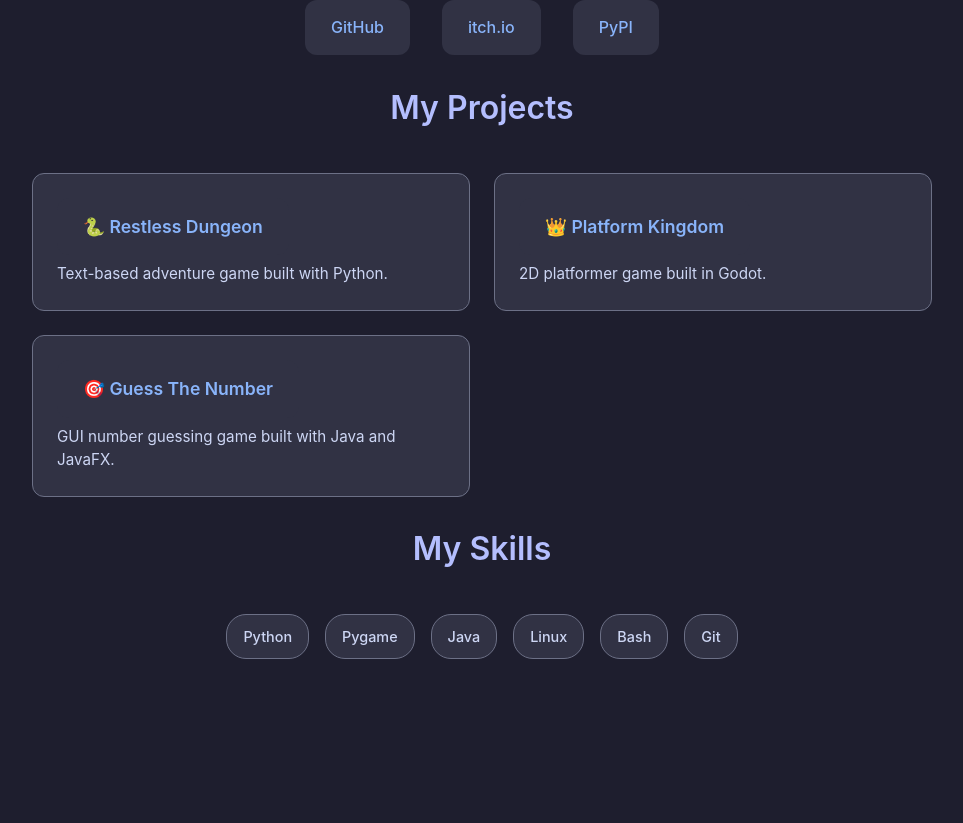
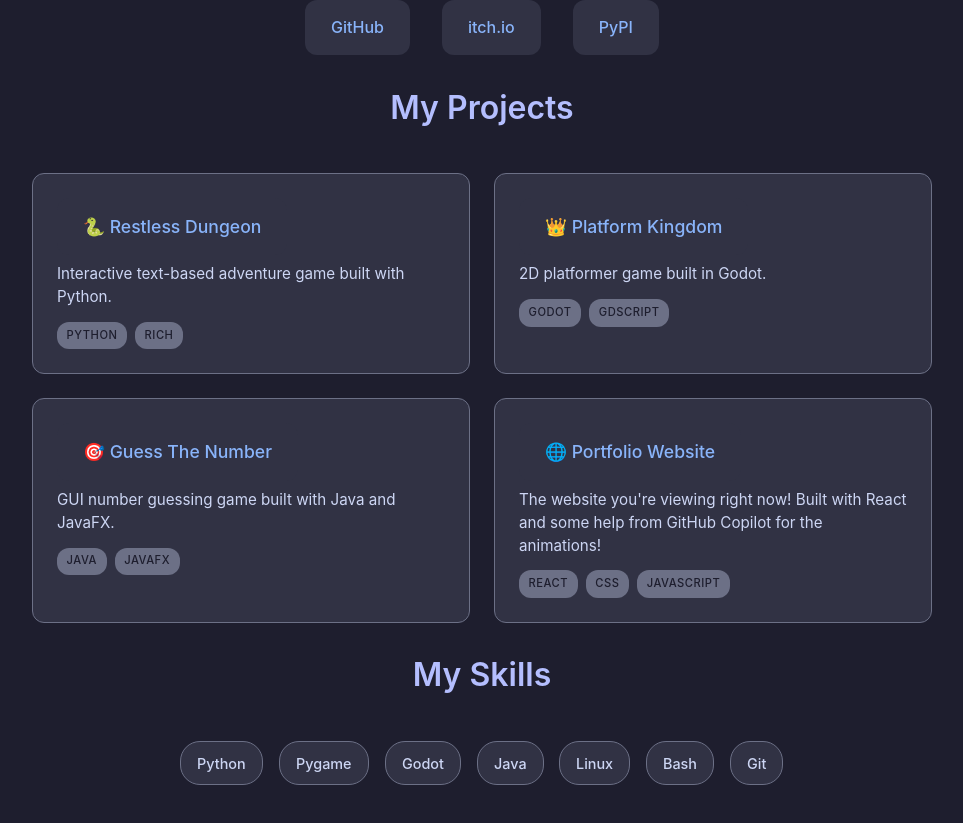
Before and after one commit to Dekoder-py/personal-website, a React (Create React App) app: page / in a window 1280 px wide. Shown: the part 703-1526 px from the top of the page, without its empty margins (158-1121 px from the left). Before the commit the page ends 1458 px from the top, so only its background shows below. Built offline with nearby package versions, Linux system fonts and the light colour scheme.

Commit message:
update content

```diff
--- a/src/App.css
+++ b/src/App.css
@@ -23,6 +23,18 @@ body {
 
 .App {
   min-height: 100vh;
+  animation: pageEnter 0.8s ease-out;
+}
+
+@keyframes pageEnter {
+  from {
+    opacity: 0;
+    transform: translateY(20px);
+  }
+  to {
+    opacity: 1;
+    transform: translateY(0);
+  }
 }
 
 h1 {
@@ -70,121 +82,7 @@ p {
   align-items: center;
   justify-content: center;
   text-align: center;
-}
-
-.App-body {
-  background-color: var(--base);
-  padding: 4rem 2rem 6rem 2rem;
-  display: flex;
-  flex-direction: column;
-  align-items: center;
-  text-align: center;
-}
-
-.App-body ul {
-  list-style: none;
-  padding: 0;
-  margin: 0;
-  display: flex;
-  gap: 2rem;
-  flex-wrap: wrap;
-  justify-content: center;
-}
-
-.App-body li {
-  margin: 0;
-}
-
-.App-body a {
-  display: inline-flex;
-  align-items: center;
-  padding: 0.8rem 1.5rem;
-  background: var(--surface);
-  color: var(--accent);
-  text-decoration: none;
-  border-radius: 12px;
-  font-weight: 500;
-  transition: all 0.3s ease;
-  border: 2px solid transparent;
-}
-
-.App-body a:hover {
-  background: var(--accent);
-  color: var(--base);
-  transform: translateY(-2px);
-  box-shadow: 0 8px 25px rgba(137, 180, 250, 0.3);
-}
-
-a {
-  color: var(--accent);
-}
-
-.skills {
-  display: flex;
-  gap: 1rem;
-  flex-wrap: wrap;
-  justify-content: center;
-  margin-top: 1rem;
-}
-
-.skill {
-  padding: 0.6rem 1rem;
-  background: var(--surface);
-  color: var(--text);
-  border-radius: 20px;
-  font-size: 0.9rem;
-  font-weight: 500;
-  border: 1px solid var(--muted);
-  transition: all 0.3s ease;
-}
-
-.skill:hover {
-  background: var(--lavender);
-  color: var(--base);
-  transform: scale(1.05);
-}
-
-.projects {
-  display: grid;
-  grid-template-columns: repeat(auto-fit, minmax(300px, 1fr));
-  gap: 1.5rem;
-  margin-top: 1rem;
-  max-width: 900px;
-  width: 100%;
-}
-
-.project {
-  padding: 1.5rem;
-  background: var(--surface);
-  border-radius: 12px;
-  border: 1px solid var(--muted);
-  transition: all 0.3s ease;
-  text-align: left;
-  display: block;
-}
-
-.project:hover {
-  transform: translateY(-4px);
-  box-shadow: 0 8px 25px rgba(137, 180, 250, 0.2);
-  border-color: var(--accent);
-}
-
-.project a {
-  color: var(--accent);
-  font-weight: 600;
-  text-decoration: none;
-  font-size: 1.1rem;
-}
-
-.project a:hover {
-  color: var(--lavender);
-}
-
-.project-description {
-  color: var(--text);
-  margin-top: 0.5rem;
-  font-size: 0.95rem;
-  line-height: 1.5;
+  animation: sectionFadeIn 1s ease-out 0.2s both;
 }
 
 .scroll-indicator {
@@ -193,6 +91,7 @@ a {
   align-items: center;
   padding: 2rem 0;
   background-color: var(--base);
+  animation: sectionFadeIn 1s ease-out 0.6s both;
 }
 
 .scroll-arrow {
@@ -232,3 +131,181 @@ a {
   60% { transform: rotate(0deg); }
   100% { transform: rotate(0deg); }
 }
+
+.App-body {
+  background-color: var(--base);
+  padding: 4rem 2rem 6rem 2rem;
+  display: flex;
+  flex-direction: column;
+  align-items: center;
+  text-align: center;
+}
+
+.App-body > h2:nth-of-type(1) {
+  animation: sectionFadeIn 1s ease-out 1s both;
+}
+
+.App-body > ul {
+  animation: sectionFadeIn 1s ease-out 1.2s both;
+}
+
+.App-body > h2:nth-of-type(2) {
+  animation: sectionFadeIn 1s ease-out 1.4s both;
+}
+
+.projects {
+  display: grid;
+  grid-template-columns: repeat(auto-fit, minmax(300px, 1fr));
+  gap: 1.5rem;
+  margin-top: 1rem;
+  max-width: 900px;
+  width: 100%;
+  animation: sectionFadeIn 1s ease-out 1.6s both;
+}
+
+.App-body > h2:nth-of-type(3) {
+  animation: sectionFadeIn 1s ease-out 1.8s both;
+}
+
+.skills {
+  display: flex;
+  gap: 1rem;
+  flex-wrap: wrap;
+  justify-content: center;
+  margin-top: 1rem;
+  animation: sectionFadeIn 1s ease-out 2s both;
+}
+
+.skill {
+  padding: 0.6rem 1rem;
+  background: var(--surface);
+  color: var(--text);
+  border-radius: 20px;
+  font-size: 0.9rem;
+  font-weight: 500;
+  border: 1px solid var(--muted);
+  transition: all 0.3s ease;
+  animation: skillPop 0.5s ease-out calc(2.2s + var(--skill-delay, 0s)) both;
+}
+
+@keyframes skillPop {
+  from {
+    opacity: 0;
+    transform: scale(0.8);
+  }
+  to {
+    opacity: 1;
+    transform: scale(1);
+  }
+}
+
+.skill:hover {
+  background: var(--lavender);
+  color: var(--base);
+  transform: scale(1.05);
+}
+
+.project {
+  padding: 1.5rem;
+  background: var(--surface);
+  border-radius: 12px;
+  border: 1px solid var(--muted);
+  transition: all 0.3s ease;
+  text-align: left;
+  display: block;
+  opacity: 0;
+  transform: translateY(30px);
+}
+
+.project.animate-in {
+  opacity: 1;
+  transform: translateY(0);
+}
+
+.project:hover {
+  transform: translateY(-4px);
+  box-shadow: 0 8px 25px rgba(137, 180, 250, 0.2);
+  border-color: var(--accent);
+}
+
+.project a {
+  color: var(--accent);
+  font-weight: 600;
+  text-decoration: none;
+  font-size: 1.1rem;
+}
+
+.project a:hover {
+  color: var(--lavender);
+}
+
+.project-description {
+  color: var(--text);
+  margin-top: 0.5rem;
+  font-size: 0.95rem;
+  line-height: 1.5;
+}
+
+.project-technologies {
+  margin-top: 0.8rem;
+  display: flex;
+  gap: 0.5rem;
+  flex-wrap: wrap;
+}
+
+.tech-tag {
+  padding: 0.3rem 0.6rem;
+  background: var(--muted);
+  color: var(--base);
+  border-radius: 12px;
+  font-size: 0.7rem;
+  font-weight: 500;
+  text-transform: uppercase;
+  letter-spacing: 0.5px;
+}
+
+.App-body ul {
+  list-style: none;
+  padding: 0;
+  margin: 0;
+  display: flex;
+  gap: 2rem;
+  flex-wrap: wrap;
+  justify-content: center;
+  animation: sectionFadeIn 1s ease-out 1.2s both;
+}
+
+.App-body li {
+  margin: 0;
+}
+
+.App-body a {
+  display: inline-flex;
+  align-items: center;
+  padding: 0.8rem 1.5rem;
+  background: var(--surface);
+  color: var(--accent);
+  text-decoration: none;
+  border-radius: 12px;
+  font-weight: 500;
+  transition: all 0.3s ease;
+  border: 2px solid transparent;
+}
+
+.App-body a:hover {
+  background: var(--accent);
+  color: var(--base);
+  transform: translateY(-2px);
+  box-shadow: 0 8px 25px rgba(137, 180, 250, 0.3);
+}
+
+@keyframes sectionFadeIn {
+  from {
+    opacity: 0;
+    transform: translateY(30px);
+  }
+  to {
+    opacity: 1;
+    transform: translateY(0);
+  }
+}
--- a/src/App.js
+++ b/src/App.js
@@ -1,6 +1,65 @@
 import './App.css';
+import { useEffect, useRef } from 'react';
 
 function App() {
+  const projectsRef = useRef(null);
+
+  const scrollToContent = () => {
+    const contentSection = document.querySelector('.App-body');
+    if (contentSection) {
+      contentSection.scrollIntoView({
+        behavior: 'smooth',
+        block: 'start'
+      });
+    }
+  };
+
+  useEffect(() => {
+    const observer = new IntersectionObserver(
+      (entries) => {
+        entries.forEach((entry) => {
+          if (entry.isIntersecting) {
+            const projectCards = entry.target.querySelectorAll('.project');
+            projectCards.forEach((card, index) => {
+              setTimeout(() => {
+                card.classList.add('animate-in');
+              }, index * 150); // Stagger animation by 150ms
+            });
+            // Disconnect after animating to prevent re-triggering
+            observer.unobserve(entry.target);
+          }
+        });
+      },
+      { threshold: 0.1 } // Trigger when 10% of the section is visible
+    );
+
+    // Also check if the element is already in view when component mounts
+    const checkIfInView = () => {
+      if (projectsRef.current) {
+        const rect = projectsRef.current.getBoundingClientRect();
+        const windowHeight = window.innerHeight;
+
+        // If projects section is already visible, trigger animation immediately
+        if (rect.top < windowHeight && rect.bottom > 0) {
+          const projectCards = projectsRef.current.querySelectorAll('.project');
+          projectCards.forEach((card, index) => {
+            setTimeout(() => {
+              card.classList.add('animate-in');
+            }, index * 150);
+          });
+        } else {
+          // Otherwise, set up the observer
+          observer.observe(projectsRef.current);
+        }
+      }
+    };
+
+    // Small delay to ensure DOM is ready
+    setTimeout(checkIfInView, 100);
+
+    return () => observer.disconnect();
+  }, []);
+
   return (
     <div className="App">
       <header className="App-header">
@@ -11,13 +70,13 @@ function App() {
         <p>
         I'm a 15 year old programmer based in New Zealand.
           <br/>
-        I mostly code in python, and I'm currently learning pygame and Java.
+        I mostly code in Python, and I'm currently learning Pygame and Java.
           <br />
         I recently participated in the Hack Club Summer of Making 2025.
         </p>
       </header>
       <div className="scroll-indicator">
-        <div className="scroll-arrow">↓</div>
+        <div className="scroll-arrow" onClick={scrollToContent}>↓</div>
       </div>
       <main className="App-body">
         <h2>My Links</h2>
@@ -28,29 +87,51 @@ function App() {
         </ul>
 
         <h2>My Projects</h2>
-        <div className="projects">
+        <div className="projects" ref={projectsRef}>
           <div className="project">
             <a href="https://pypi.org/project/restless-dungeon/" target="_blank" rel="noopener noreferrer">🐍 Restless Dungeon</a>
-            <div className="project-description">Text-based adventure game built with Python.</div>
+            <div className="project-description">Interactive text-based adventure game built with Python.</div>
+            <div className="project-technologies">
+              <span className="tech-tag">Python</span>
+              <span className="tech-tag">Rich</span>
+            </div>
           </div>
           <div className="project">
             <a href="https://dekoder-py.itch.io/platform-kingdom" target="_blank" rel="noopener noreferrer">👑 Platform Kingdom</a>
             <div className="project-description">2D platformer game built in Godot.</div>
+            <div className="project-technologies">
+              <span className="tech-tag">Godot</span>
+              <span className="tech-tag">GDScript</span>
+            </div>
           </div>
           <div className="project">
             <a href="https://github.com/Dekoder-py/GuessTheNumber" target="_blank" rel="noopener noreferrer">🎯 Guess The Number</a>
             <div className="project-description">GUI number guessing game built with Java and JavaFX.</div>
+            <div className="project-technologies">
+              <span className="tech-tag">Java</span>
+              <span className="tech-tag">JavaFX</span>
+            </div>
+          </div>
+          <div className="project">
+            <a href="https://github.com/Dekoder-py/personal-website" target="_blank" rel="noopener noreferrer">🌐 Portfolio Website</a>
+            <div className="project-description">The website you're viewing right now! Built with React and some help from GitHub Copilot for the animations!</div>
+            <div className="project-technologies">
+              <span className="tech-tag">React</span>
+              <span className="tech-tag">CSS</span>
+              <span className="tech-tag">JavaScript</span>
+            </div>
           </div>
         </div>
 
         <h2>My Skills</h2>
         <div className="skills">
-          <span className="skill">Python</span>
-          <span className="skill">Pygame</span>
-          <span className="skill">Java</span>
-          <span className="skill">Linux</span>
-          <span className="skill">Bash</span>
-          <span className="skill">Git</span>
+          <span className="skill" style={{'--skill-delay': '0s'}}>Python</span>
+          <span className="skill" style={{'--skill-delay': '0.1s'}}>Pygame</span>
+          <span className="skill" style={{'--skill-delay': '0.2s'}}>Godot</span>
+          <span className="skill" style={{'--skill-delay': '0.3s'}}>Java</span>
+          <span className="skill" style={{'--skill-delay': '0.4s'}}>Linux</span>
+          <span className="skill" style={{'--skill-delay': '0.5s'}}>Bash</span>
+          <span className="skill" style={{'--skill-delay': '0.6s'}}>Git</span>
         </div>
       </main>
     </div>
```
